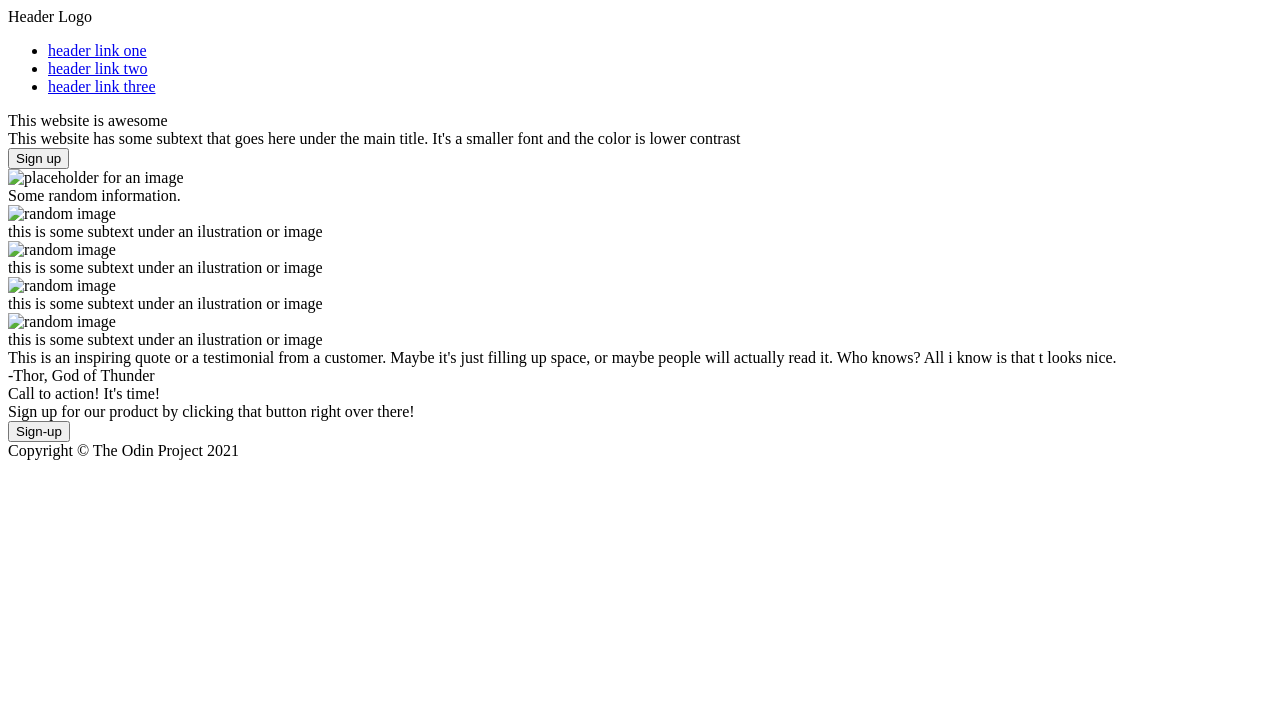
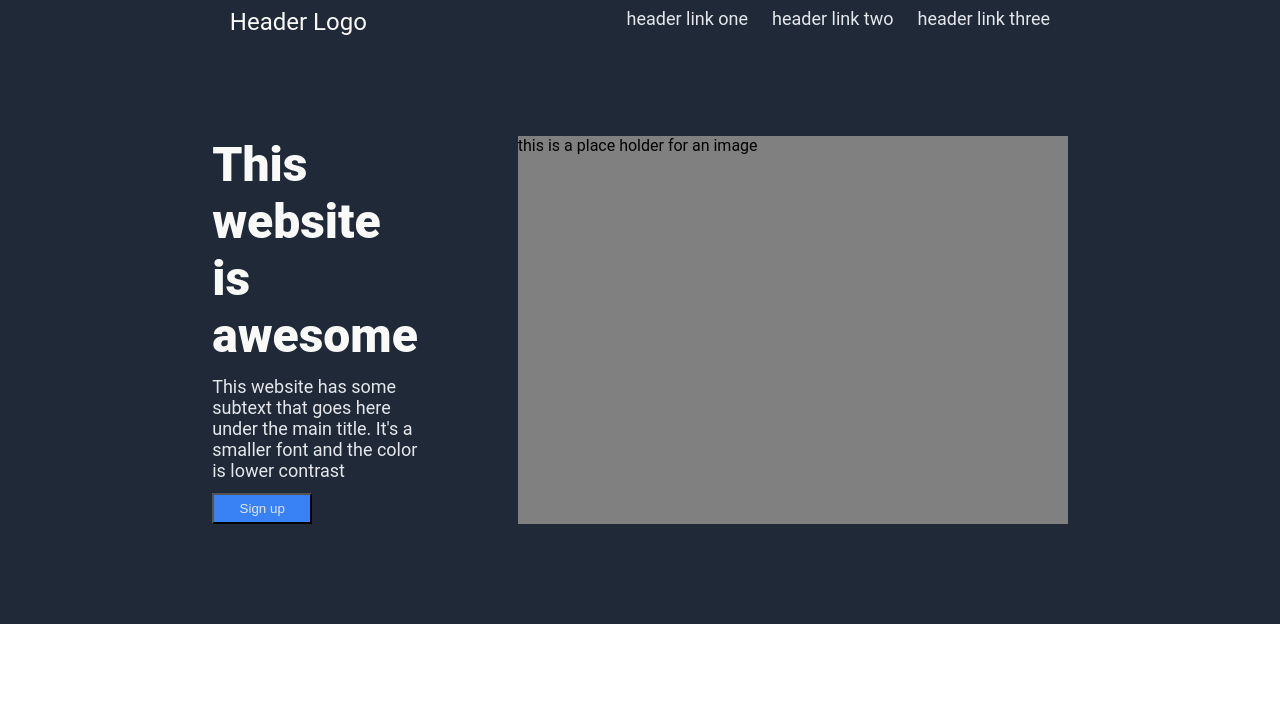
Before and after one commit to IssamChannouf/odin-landing-page, a plain HTML site: page index.html in a window 1280 px wide. Shown: the top 721 px of the page. Drawn offline with Linux system fonts and the light colour scheme.

Commit message:
Add style to hero and footer

```diff
--- a/index.html
+++ b/index.html
@@ -22,7 +22,7 @@
                 <div class="body">This website has some subtext that goes here under the main title. It's a smaller font and the color is lower contrast</div>
                 <button class="sign-up">Sign up</button>
             </div>
-            <img src="./images/" alt="placeholder for an image">
+            <div class="placeholder">this is a place holder for an image</div>
         </div>
     </div>
     <div class="information">
--- a/styles.css
+++ b/styles.css
@@ -0,0 +1,115 @@
+body{
+    height: 100vh;
+    display: flex;
+    flex-direction: column;
+    justify-content: flex-start;
+    margin: 0;
+    padding: 0;
+    font-family: Roboto, Oxygen, Ubuntu, Cantarell, 'Open Sans', 'Helvetica Neue', sans-serif;
+}
+
+.hero, .footer {
+    background-color: #1F2937;
+    display: flex;
+}
+
+.hero {
+    flex-direction: column;
+    padding: 0px 100px 100px 100px;
+    gap: 100px;
+}
+.intro .title {
+    font-size: 48px;
+    color: #F9FAF8;
+    font-weight: 900;
+}
+.logo {
+    font-size: 24px;
+    color: #F9FAF8;
+    margin-top: 0;
+}
+.header {
+    display: flex;
+    align-content: flex-start;
+    justify-content: space-around;
+    padding-top: 8px;
+}
+.links {
+    display: flex;
+    gap: 24px;
+}
+ul {
+    list-style-type: none;
+    margin: 0;
+    padding: 0;
+}
+
+a, .intro .left-intro .body {
+    color: #e5e7eb;
+    font-size: 18px;
+    text-decoration: none;
+}
+
+.left-intro {
+    display: flex;
+    flex-flow: column wrap;
+
+    gap: 12px;
+    flex: auto;
+}
+
+.intro {
+    display: flex;
+    align-self: center;
+    margin: 0 300px;
+    gap: 100px;
+}
+.placeholder{
+    background-color: grey;
+    width: 550px;
+
+    flex-shrink: 0;
+}
+
+button{
+    width: 100px;
+    padding: 6px;
+    background-color: #3882F6;
+    color: #e5e7eb;
+}
+
+.information {
+    display: flex;
+    flex-direction: column;
+    justify-content: center;
+    align-items: center;
+    padding: 100px 100px 100px 100px;
+}
+
+.information img, .text {
+    display: flex;
+    flex-direction: row;
+}
+
+.quote {
+    display: flex;
+    flex-direction: column;
+    flex: 1;
+    align-items: center;
+    background-color: #e5e7eb;
+    padding: 100px 100px 100px 100px;
+}
+
+.action{
+    display: flex;
+    flex: 1;
+    justify-content: center;
+    padding: 100px 100px 100px 100px;
+}
+
+.footer {
+    color: #e5e7eb;
+    font-size: 12px;
+    justify-content: center;
+    padding: 20px;
+}
```
